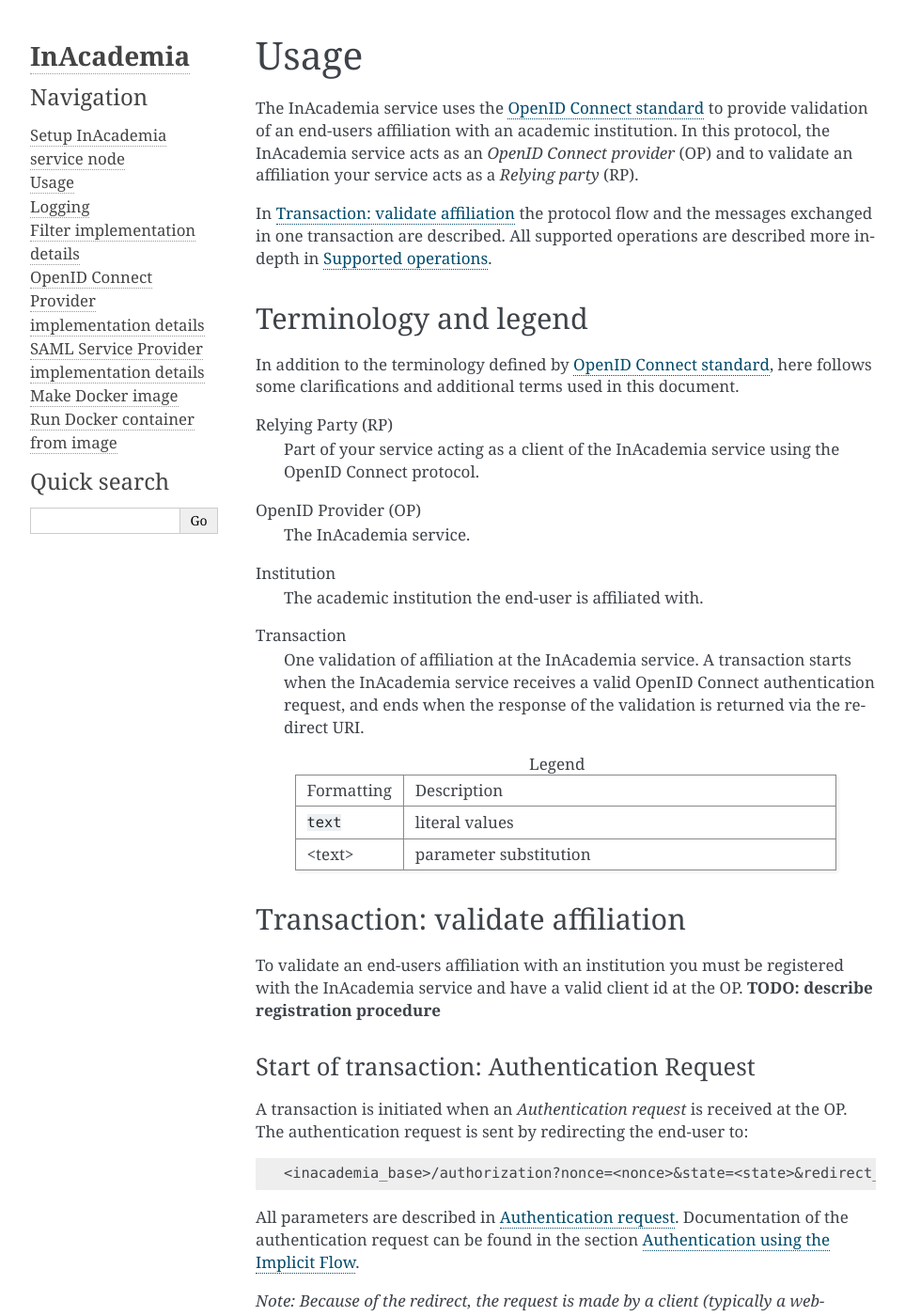
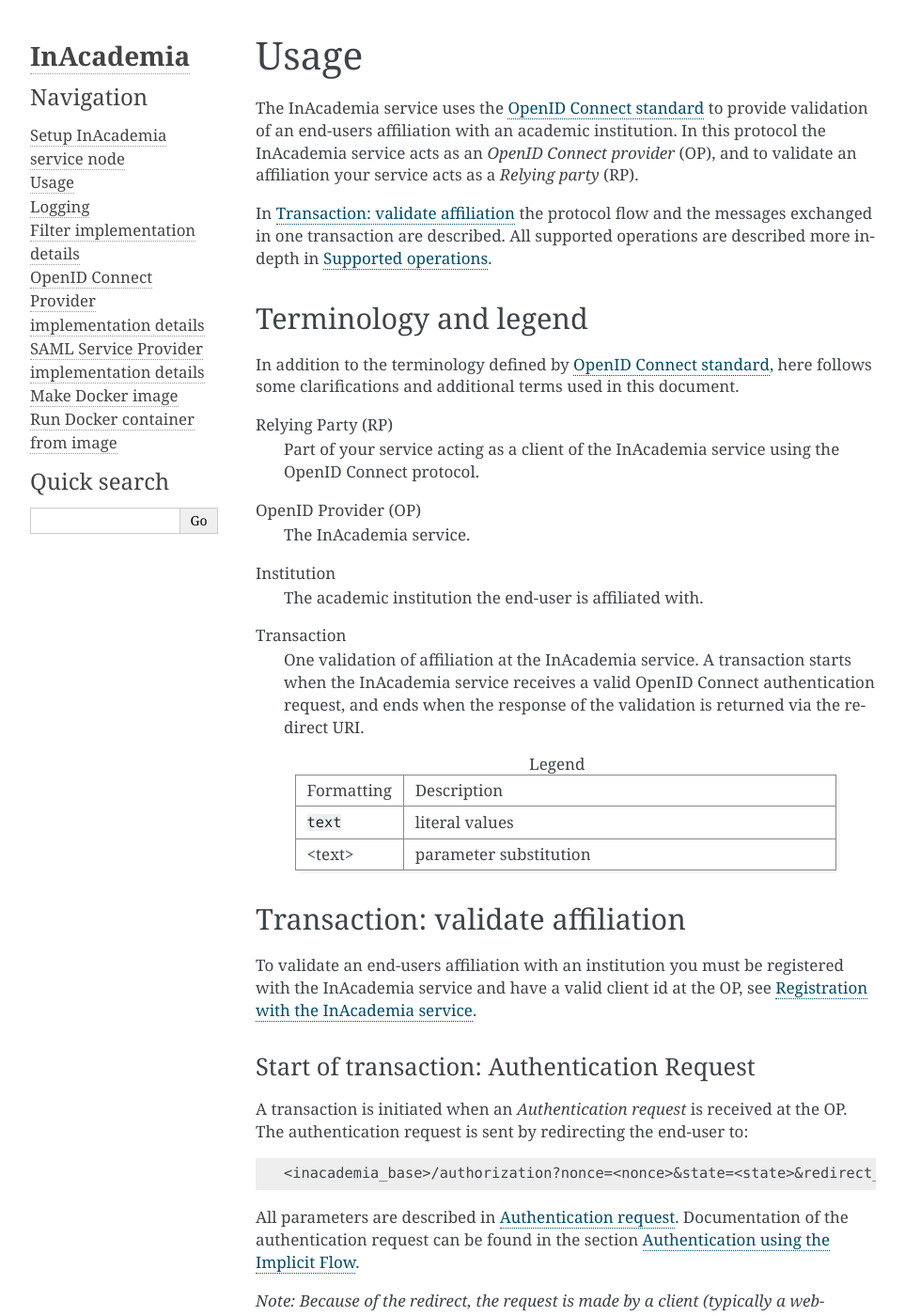
Before and after one commit to saxtouri/svs, a Sphinx documentation site: the page built from doc/usage.rst, in a window 1280 px wide and 1400 px high. Shown: the whole window at 94% size, without its empty margins (148-1111 px from the left). Built offline with Sphinx 7.4.7, drawn with Linux system fonts in a browser that asks for light colours; some of the changed text lies outside the part shown.

Commit message:
Updated usage documentation.

```diff
--- a/doc/usage.rst
+++ b/doc/usage.rst
@@ -2,7 +2,7 @@
 #####
 
 The InAcademia service uses the `OpenID Connect standard`_ to provide validation of an end-users affiliation with an
-academic institution. In this protocol, the InAcademia service acts as an `OpenID Connect provider` (OP) and to validate
+academic institution. In this protocol the InAcademia service acts as an `OpenID Connect provider` (OP), and to validate
 an affiliation your service acts as a `Relying party` (RP).
 
 In :ref:`transaction_flow` the protocol flow and the messages exchanged in one transaction are described. All supported
@@ -48,8 +48,8 @@
 =================================
 
 To validate an end-users affiliation with an institution you must be registered with the InAcademia service and have a
-valid client id at the OP.
-**TODO: describe registration procedure**
+valid client id at the OP, see :ref:`client_registration`.
+
 
 Start of transaction: Authentication Request
 --------------------------------------------
```
Also changed, not shown: other parts of doc/usage.rst (+9 -15 lines).
